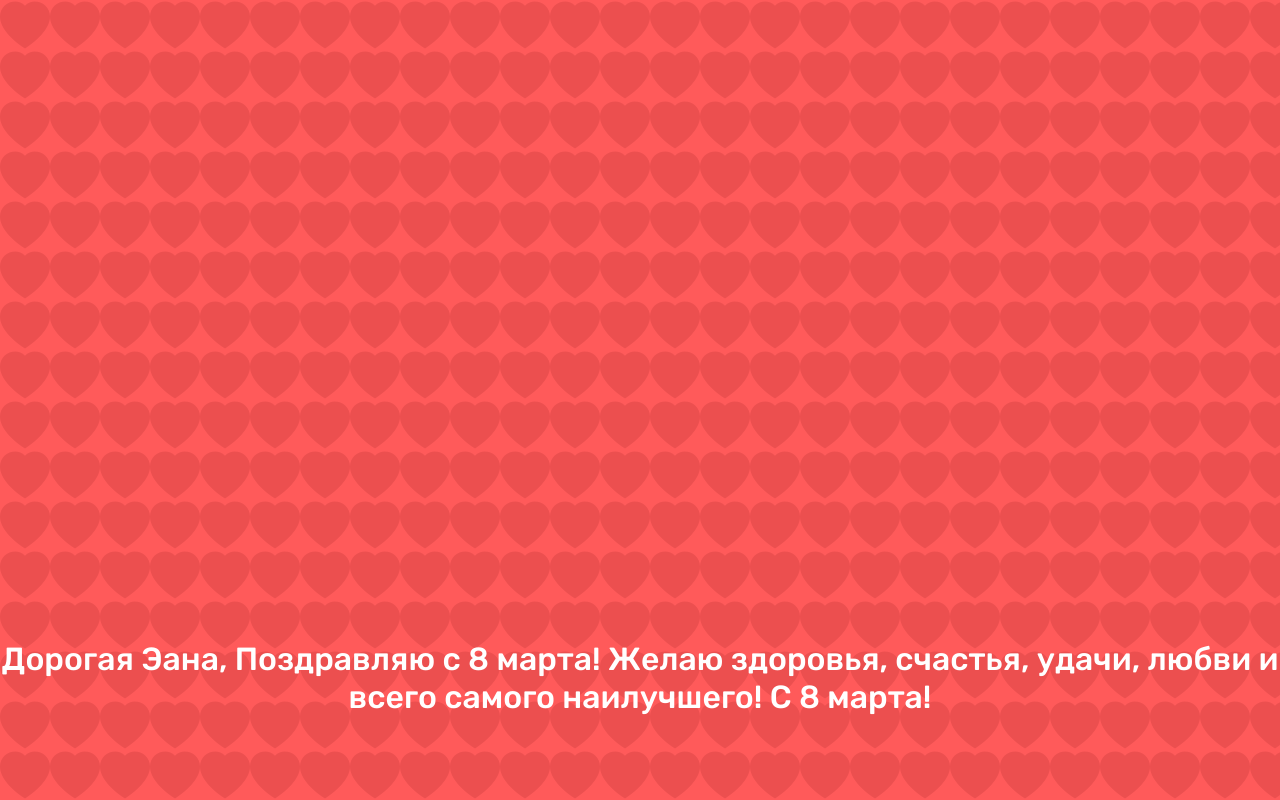
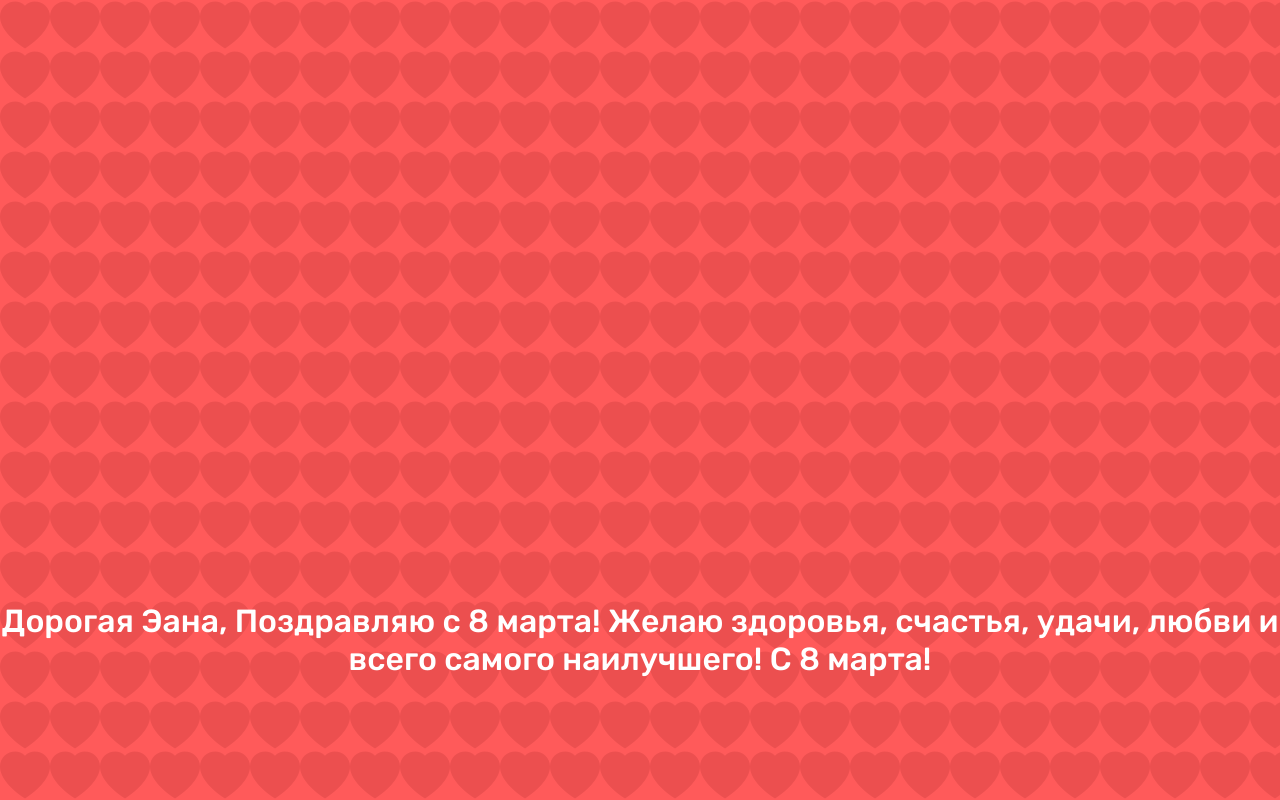
Before and after one commit to Ivavmak/march8, a plain HTML site: page index.html in a window 1280 px wide. Shown: the top 800 px of the page. Drawn offline with Linux system fonts and the light colour scheme.

Commit message:
Update index.html

```diff
--- a/index.html
+++ b/index.html
@@ -11,7 +11,7 @@
 
     <div class="textpart">
         <div class="container">
-            <div style="padding-top:50%;">Дорогая Эана, Поздравляю c 8 марта! Желаю здоровья, счастья, удачи, любви и всего самого наилучшего! С 8 марта!</div>
+            <div style="padding-top:47%;">Дорогая Эана, Поздравляю c 8 марта! Желаю здоровья, счастья, удачи, любви и всего самого наилучшего! С 8 марта!</div>
         </div>
     </div>
     <div class="heartpart" >
```
